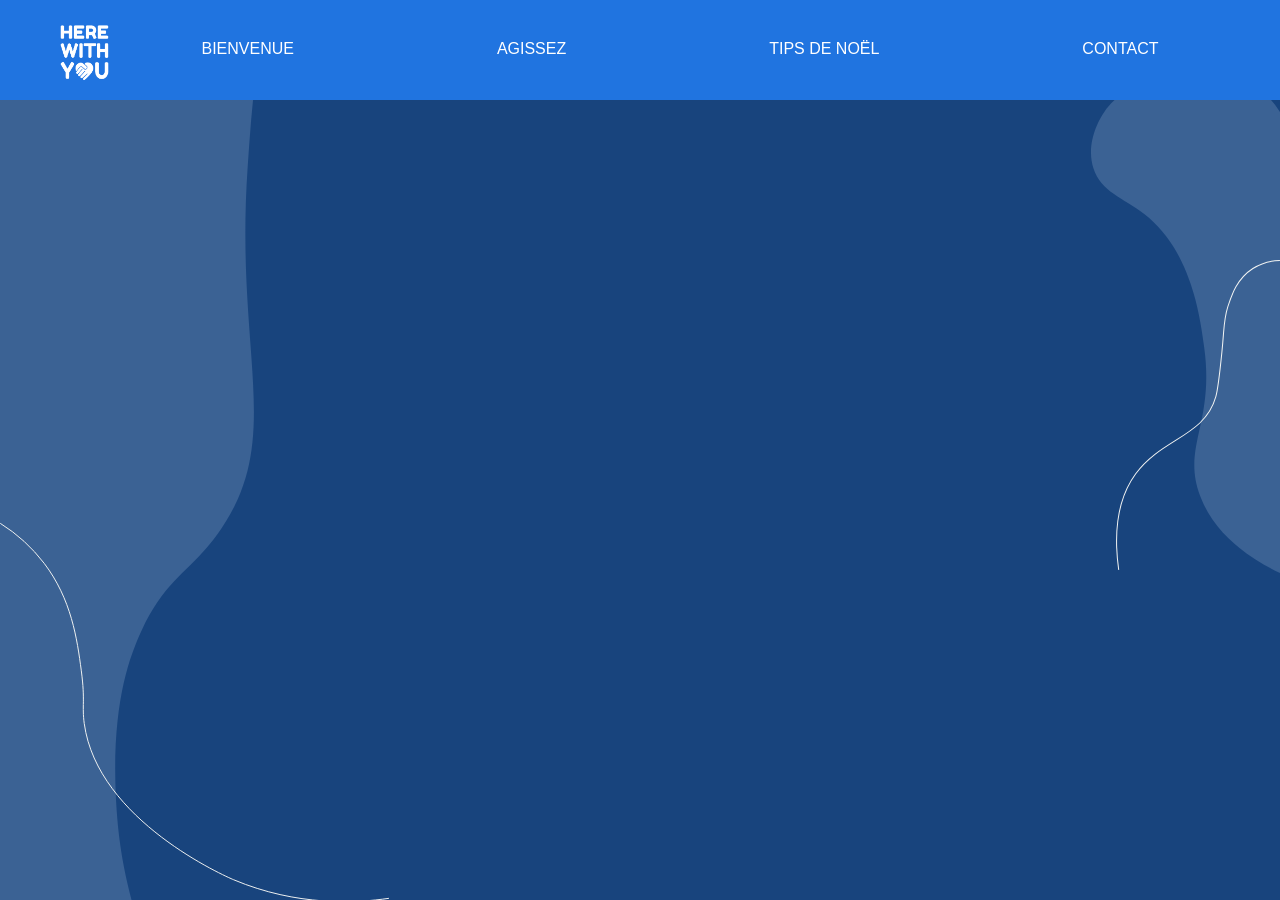
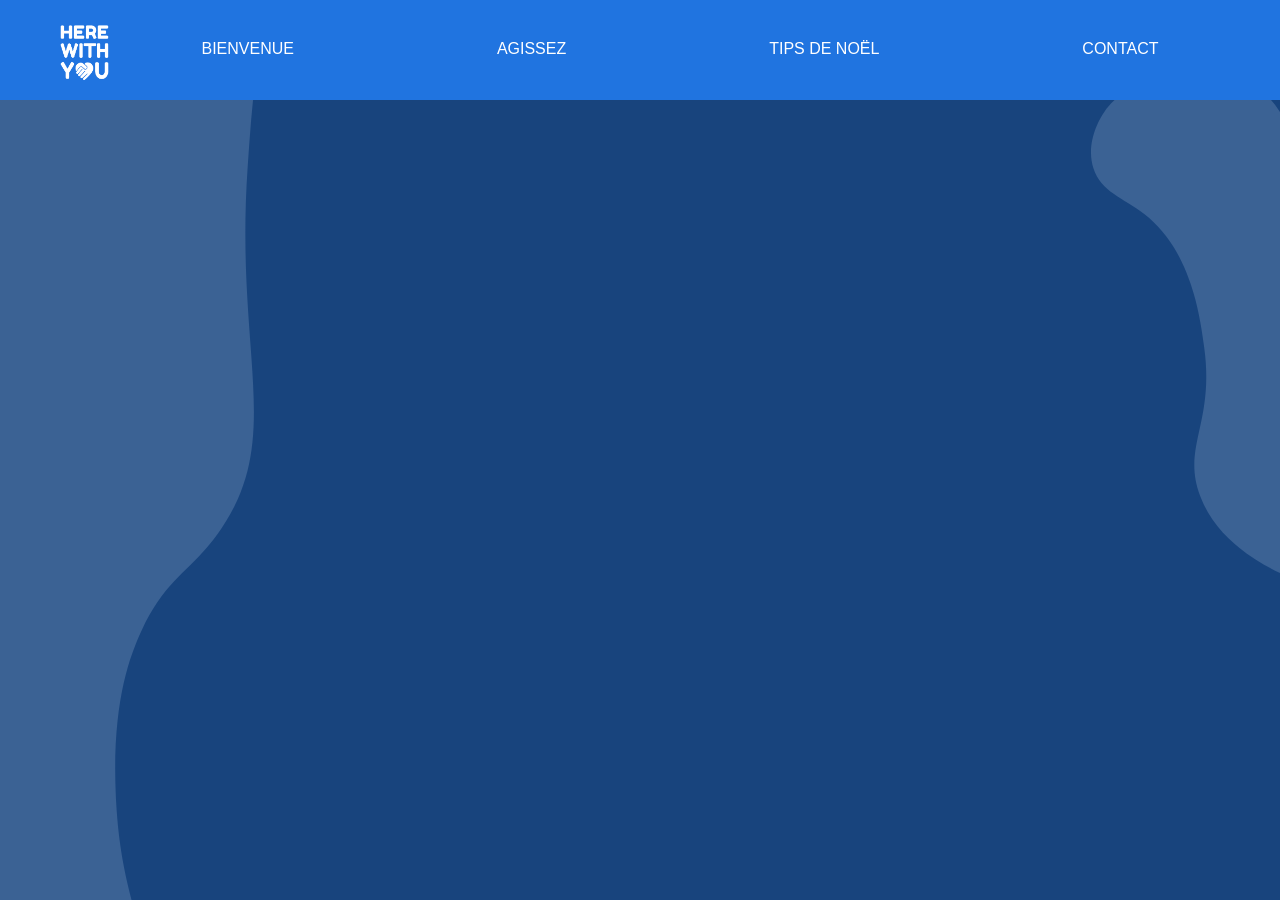
Before and after one commit to najouille/maindanslamain, a Jekyll site: the page built from index.md, in a window 1280 px wide and 900 px high, scrolled down 2247 px. Built offline with Jekyll 4.4.1, drawn with Linux system fonts in a browser that asks for light colours.

Commit message:
ajustement background

```diff
--- a/_sass/background.scss
+++ b/_sass/background.scss
@@ -16,16 +16,18 @@
     display: flex;
     justify-content: space-between;
     flex-wrap: wrap;
-    background: url(../images/svg/fil2.svg) 0% 1770px no-repeat,
-                url(../images/svg/fil4.svg) 0% 1140px no-repeat,
-                url(../images/svg/fil3.svg) right 887px no-repeat,
+    background: url(../images/svg/fil2.svg) 0% 1622px no-repeat,
+                url(../images/svg/fil4.svg) -53% 2294px no-repeat,
+                url(../images/svg/fil3.svg) 117% 981px no-repeat,
                 url(../images/svg/fil1.svg) 160% 402px no-repeat,
                 url(../images/svg/shape5.svg) 0% -40px no-repeat,
-                url(../images/svg/shape4.svg) 100% 700px no-repeat;
+                url(../images/svg/shape4.svg) 100% 700px no-repeat,
+                url(../images/svg/shape2.svg) -5% 1316px no-repeat;
+
 
 
     background-color: #18447D ;
-    height: 180em;
+    height: 210em;
     width: 100%;
 }
 }
```
Also changed, not shown: assets/images/svg/shape1.svg, assets/images/svg/shape2.svg.
